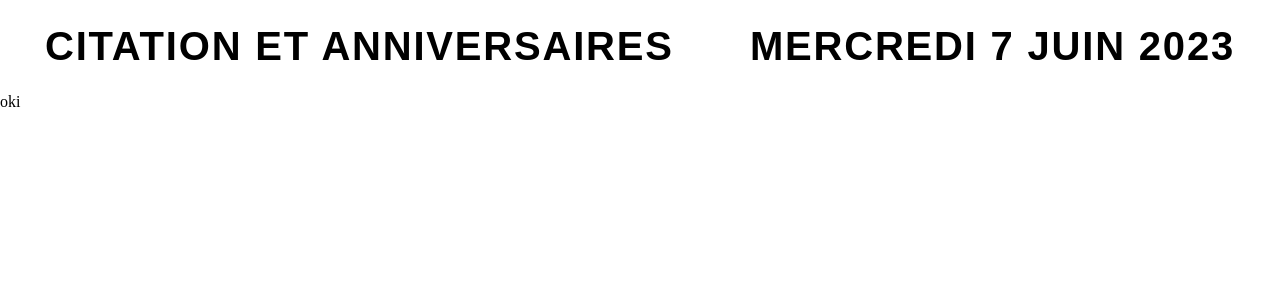
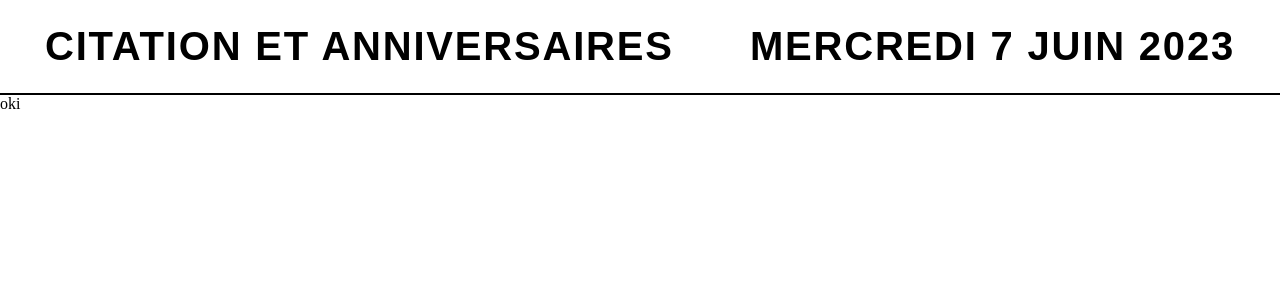
Before and after one commit to GetLoloed/birthday, a Next.js app: page / in a window 1280 px wide. Shown: the top 300 px of the page. Built offline with nearby package versions, Linux system fonts and the light colour scheme.

Commit message:
Adding the border bottom

```diff
--- a/src/components/Navbar/Navbar.module.scss
+++ b/src/components/Navbar/Navbar.module.scss
@@ -2,6 +2,7 @@
   display: flex;
   justify-content: space-between;
   padding: 22px 45px 23px 45px;
+  border-bottom: 2px solid var(--black);
 
   .text {
     font-family: Bison, sans-serif;
```
